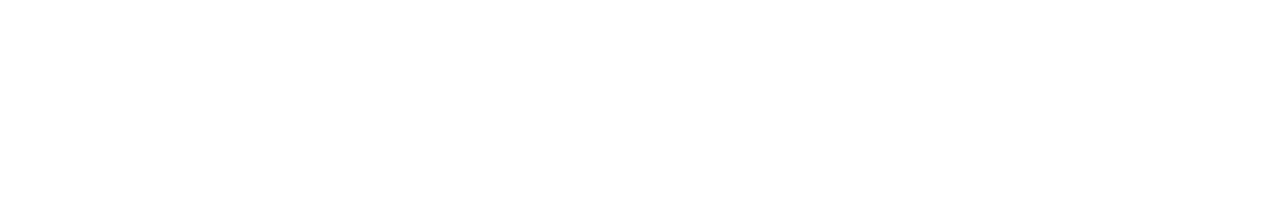
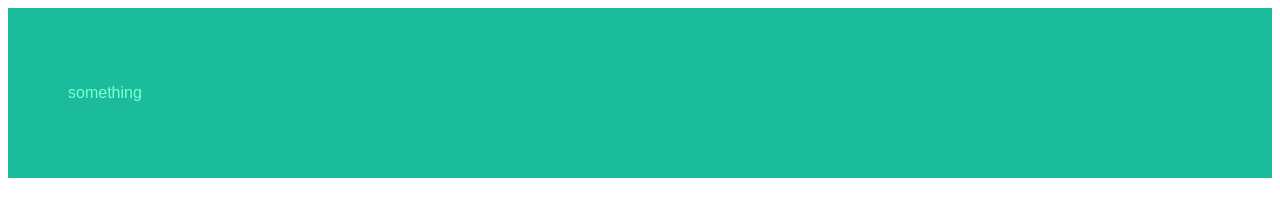
Before and after one commit to Team-Disco/TeamDiscoRepo, a website: page NicholasYoonProject0/src/client/index.html in a window 1280 px wide. Drawn offline with Linux system fonts and the light colour scheme.

Commit message:
added css files, wireframe, and logo to repo

```diff
--- a/NicholasYoonProject0/package.json
+++ b/NicholasYoonProject0/package.json
@@ -3,6 +3,7 @@
     "version": "0.0.1",
     "bugs": "https://github.com/NicholasYoonProject0/issues",
     "dependencies": {
+        "@salesforce-ux/design-system": "^2.16.2",
         "compression": "^1.7.4",
         "express": "^4.17.1",
         "helmet": "^4.6.0"
--- /dev/null
+++ b/NicholasYoonProject0/src/client/index.css
@@ -0,0 +1,6 @@
+.header {
+    padding: 60px;
+    background: #1abc9c;
+    color: aquamarine;
+    display: block;
+}
--- a/NicholasYoonProject0/src/client/index.html
+++ b/NicholasYoonProject0/src/client/index.html
@@ -2,7 +2,7 @@
 <html lang="en">
     <head>
         <meta charset="utf-8" />
-        <title>My LWC App</title>
+        <title>Caravan</title>
         <style>
             body {
                 font-family: Arial, Helvetica, sans-serif;
@@ -14,11 +14,19 @@
             content="width=device-width, initial-scale=1, maximum-scale=1"
         />
         <link rel="shortcut icon" href="./resources/favicon.ico" />
-
+        <link rel="stylesheet" href="index.css">
     </head>
     <body>
 
-        <div id="main"></div>
+        <div class="header">
+            <p>
+                something
+            </p>
+        </div>
+
+
+        <div id="main">
+        </div>
 
     </body>
 </html>
```
Also changed, not shown: NicholasYoonProject0/Nicholas_Yoon_Caravan_Wireframe.png (added), 1 other file.
